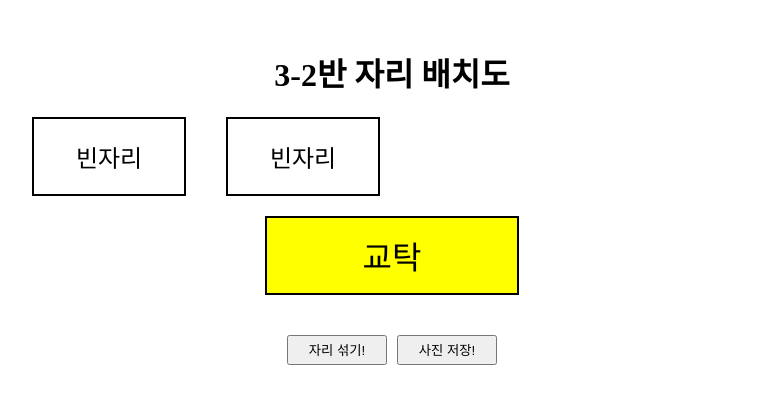
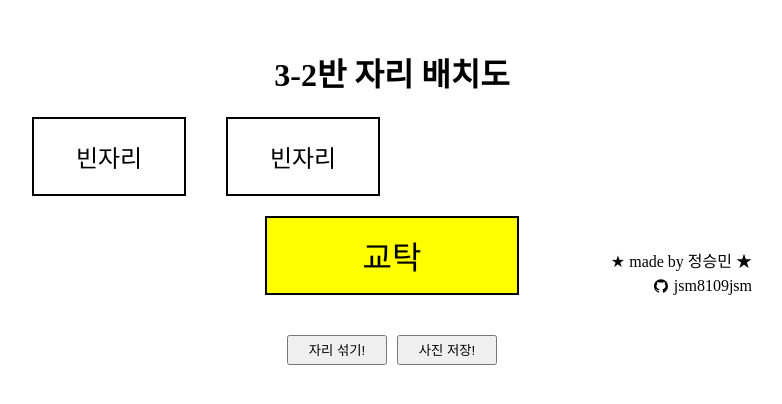
Before and after one commit to jsm8109jsm/seat-maker, a Next.js app: page / in a window 1280 px wide. Shown: the top 404 px of the page, without its empty margins (248-1030 px from the left). Built offline with nearby package versions, Linux system fonts and the light colour scheme; no server answers; the database is empty.

Commit message:
FEAT :: ★ 워터마크 삽입 ★

```diff
--- a/package.json
+++ b/package.json
@@ -20,6 +20,7 @@
     "next": "13.2.4",
     "react": "18.2.0",
     "react-dom": "18.2.0",
+    "react-icons": "^4.8.0",
     "typescript": "5.0.3"
   },
   "devDependencies": {
--- a/pages/index.tsx
+++ b/pages/index.tsx
@@ -13,6 +13,7 @@ import { useEffect, useRef, useState } from "react";
 import { fireStore } from "@/config/firebaseConfig";
 import domtoimage from "dom-to-image";
 import { saveAs } from "file-saver";
+import { AiFillGithub } from "react-icons/ai";
 
 interface SeatType {
   [x: string]: DocumentData | string | number;
@@ -119,7 +120,16 @@ export default function Home() {
             );
           })}
         </div>
-        <div className={styles.desk}>교탁</div>
+        <div className={styles.footer}>
+          <div className={styles.desk}>교탁</div>
+          <div className={styles.watermark}>
+            <span>★ made by 정승민 ★</span>
+            <span className={styles.github}>
+              <AiFillGithub />
+              jsm8109jsm
+            </span>
+          </div>
+        </div>
       </div>
       <div className={styles.buttons}>
         <button onClick={() => shuffleSeats()} className={styles.button}>
--- a/styles/Home.module.css
+++ b/styles/Home.module.css
@@ -2,8 +2,6 @@
   background-color: white;
   padding-bottom: 20px;
   padding-top: 20px;
-  /* width: 720px;
-  margin: 0 auto; */
 }
 
 .title {
@@ -51,6 +49,13 @@
   gap: 10px;
 }
 
+.footer {
+  width: 720px;
+  position: relative;
+  left: 50%;
+  transform: translateX(-50%);
+}
+
 .button {
   cursor: pointer;
   width: 100px;
@@ -59,3 +64,19 @@
   color: black; */
   /* border: none; */
 }
+
+.watermark {
+  position: absolute;
+  right: 0;
+  bottom: 0;
+  display: flex;
+  flex-direction: column;
+  align-items: end;
+  gap: 5px;
+}
+
+.github{
+  display: flex;
+  align-items: center;
+  gap: 5px;
+}
```
Also changed, not shown: 1 other file (tests, documents, lock files or other folders).
